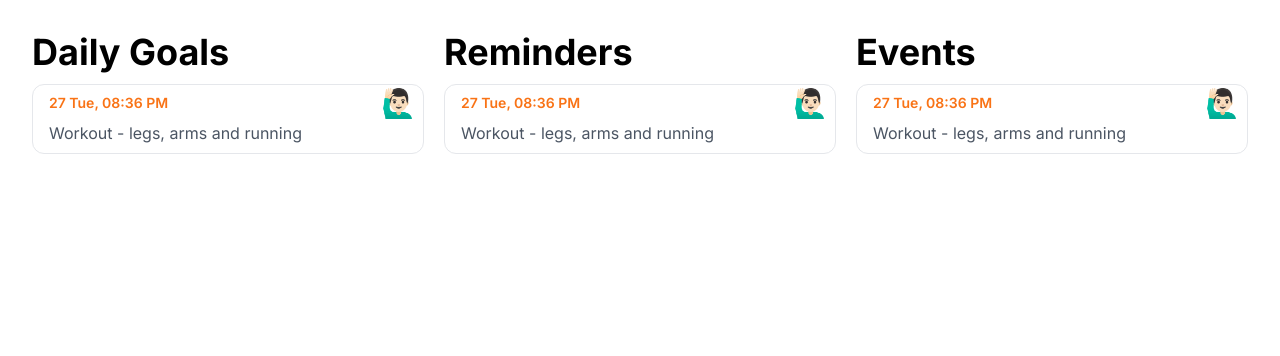
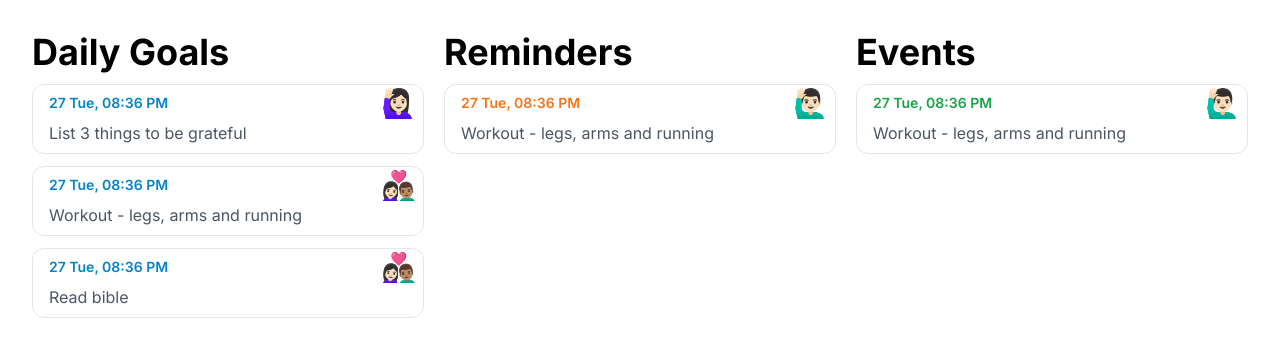
Before and after one commit to gabrr/ioop, a Next.js app: page / in a window 1280 px wide. Shown: the top 356 px of the page. Built offline with nearby package versions, Linux system fonts and the light colour scheme.

Commit message:
WIP feat: customize a bit more

```diff
--- /dev/null
+++ b/src/components/molecules/Card.tsx
@@ -0,0 +1,34 @@
+import React, { ReactNode } from "react";
+import { card } from "./hocs/card";
+import clsx from "clsx";
+
+interface Props {
+  body: string;
+  time: string;
+  icon: ReactNode;
+  type: "Reminder" | "Goal" | "Event";
+}
+
+const Reminder = card<Props>(({ time, body, icon, type }) => {
+  return (
+    <>
+      <div className="flex text-sm font-semibold justify-between items-cente">
+        <p
+          className={clsx({
+            "text-orange-500": type === "Reminder",
+            "text-sky-600": type === "Goal",
+            "text-green-600": type === "Event",
+          })}
+        >
+          {time}
+        </p>
+
+        <span className="scale-[200%]">{icon}</span>
+      </div>
+
+      <h3 className="text-gray-600">{body}</h3>
+    </>
+  );
+});
+
+export default Reminder.Component;
--- a/src/components/molecules/Reminder.tsx
+++ /dev/null
@@ -1,24 +0,0 @@
-import React, { ReactNode } from "react";
-import { card } from "./hocs/card";
-
-interface Props {
-  body: string;
-  time: string;
-  icon: ReactNode;
-}
-
-const Reminder = card<Props>(({ time, body, icon }) => {
-  return (
-    <>
-      <div className="flex text-sm font-semibold justify-between items-center text-orange-500">
-        <p>{time}</p>
-
-        <span className="scale-[200%]">{icon}</span>
-      </div>
-
-      <h3 className="text-gray-600">{body}</h3>
-    </>
-  );
-});
-
-export default Reminder.Component;
--- /dev/null
+++ b/src/pages/admin.tsx
@@ -0,0 +1,21 @@
+import React from "react";
+
+const Admin = () => {
+  return (
+    <div className="flex flex-col gap-3">
+      <div>
+        <p className="text-xl">Reminders</p>
+
+        <button>Add Reminder</button>
+      </div>
+      <div>
+        <p className="text-xl">Tasks</p>
+      </div>
+      <div>
+        <p className="text-xl">Events</p>
+      </div>
+    </div>
+  );
+};
+
+export default Admin;
--- a/src/pages/index.tsx
+++ b/src/pages/index.tsx
@@ -1,5 +1,5 @@
 import Title from "@/components/atoms/Title";
-import Reminder from "@/components/molecules/Reminder";
+import Reminder from "@/components/molecules/Card";
 import { Inter } from "next/font/google";
 import { useEffect } from "react";
 
@@ -24,8 +24,23 @@ export default function Home() {
         <Title>Daily Goals</Title>
 
         <Reminder
+          type="Goal"
+          body="List 3 things to be grateful"
+          icon={"🙋🏻‍♀️"}
+          time={new Date().toISOString()}
+        />
+
+        <Reminder
+          type="Goal"
           body="Workout - legs, arms and running"
-          icon={"🙋🏻‍♂️"}
+          icon={"👩🏻‍❤️‍👨🏽"}
+          time={new Date().toISOString()}
+        />
+
+        <Reminder
+          type="Goal"
+          body="Read bible"
+          icon={"👩🏻‍❤️‍👨🏽"}
           time={new Date().toISOString()}
         />
       </div>
@@ -34,6 +49,7 @@ export default function Home() {
         <Title>Reminders</Title>
 
         <Reminder
+          type="Reminder"
           body="Workout - legs, arms and running"
           icon={"🙋🏻‍♂️"}
           time={new Date().toISOString()}
@@ -44,6 +60,7 @@ export default function Home() {
         <Title>Events</Title>
 
         <Reminder
+          type="Event"
           body="Workout - legs, arms and running"
           icon={"🙋🏻‍♂️"}
           time={new Date().toISOString()}
```
Also changed, not shown: package.json (+6 -5 lines), 1 other file (tests, documents, lock files or other folders).
